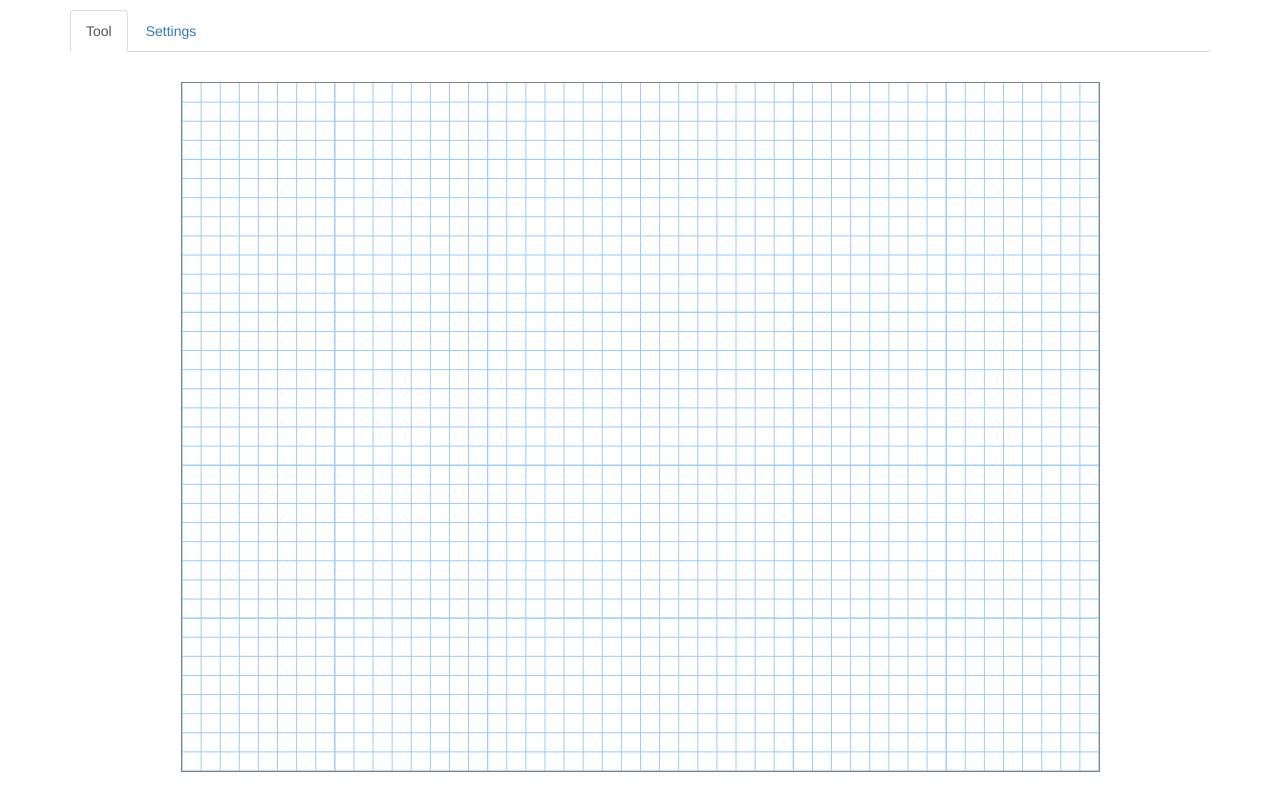
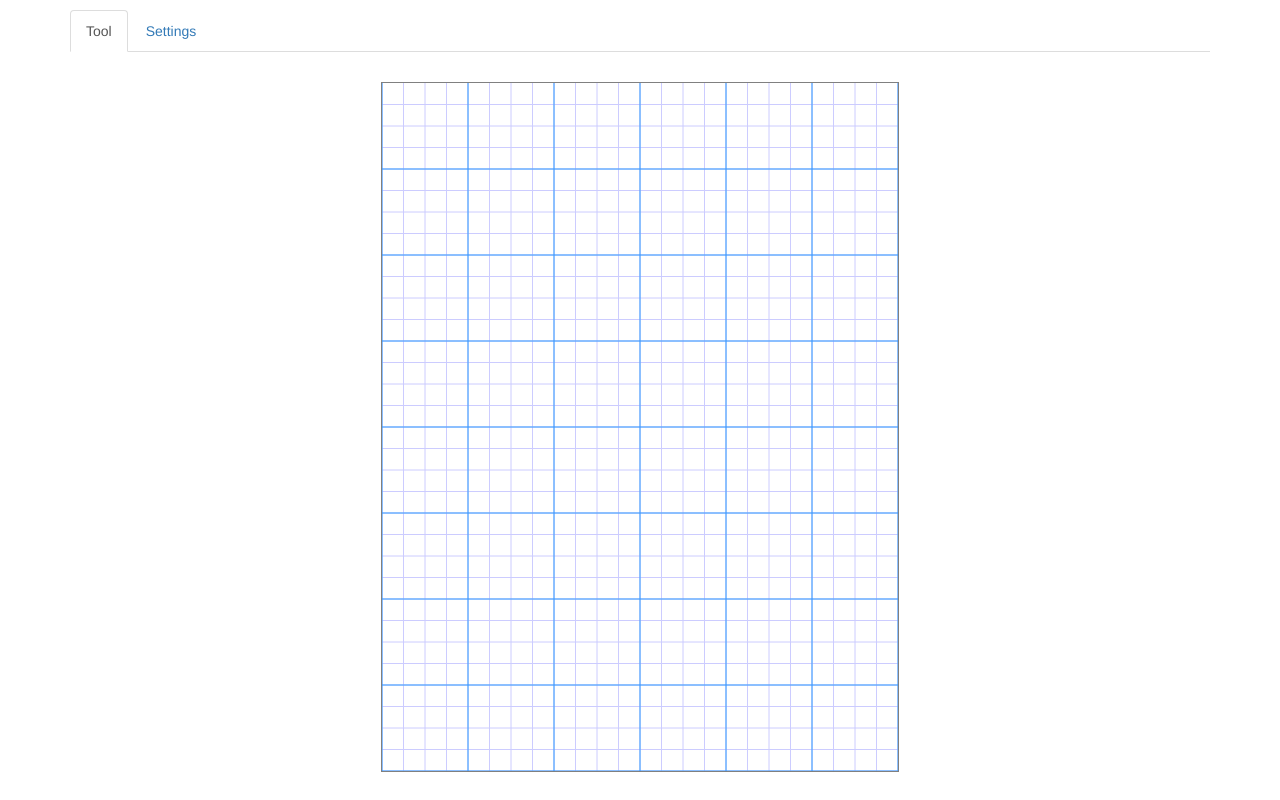
Before and after one commit to FabMo/fabmo-touchandgo-app, a website: page index.html in a window 1280 px wide. Drawn offline with Linux system fonts and the light colour scheme.

Commit message:
Fix some bugs in display and settings.  Install handibot defaults

```diff
--- a/index.html
+++ b/index.html
@@ -34,7 +34,7 @@
               <label class="control-label col-sm-2" for="toolxsize">Tool Size (X)</label>
               <div class="col-sm-10">
                 <div class="input-group">
-                  <input type="number" class="form-control num-input" id="width" placeholder="Size of the working area (X)" value="24">
+                  <input type="number" class="form-control num-input" id="width" placeholder="Size of the working area (X)" value="6">
                   <span class="input-group-addon">in</span>
                 </div>
               </div>
@@ -44,7 +44,7 @@
               <label class="control-label col-sm-2" for="toolysize">Tool Size (Y)</label>
               <div class="col-sm-10">
                 <div class="input-group">
-                  <input type="number" class="form-control num-input" id="height" placeholder="Size of the working area (Y)" value="18">
+                  <input type="number" class="form-control num-input" id="height" placeholder="Size of the working area (Y)" value="8">
                   <span class="input-group-addon">in</span>
                 </div>
               </div>
@@ -54,7 +54,7 @@
               <label class="control-label col-sm-2" for="majorgrid">Major Grid</label>
               <div class="col-sm-10">
                 <div class="input-group">
-                  <input type="number" class="form-control num-input" id="gridMajor" placeholder="Major grid spacing" value="4">
+                  <input type="number" class="form-control num-input" id="gridMajor" placeholder="Major grid spacing" value="1.0">
                   <span class="input-group-addon">in</span>
                 </div>
               </div>
@@ -138,7 +138,14 @@
             display.setOptions(options);
           });
 
-          $(".num-input").each(function(i) {validateInput($(this)); });
+          $(".num-input").each(function(i) {
+            var target = $(this);
+            var id = target.attr('id');
+            value = validateInput(target);
+            options = {};
+            options[id] = value;
+            display.setOptions(options);
+          });
 
           $('a[data-toggle="tab"]').on('shown.bs.tab', function (e) {
             resizeCanvas();
--- a/js/tooldisplay.js
+++ b/js/tooldisplay.js
@@ -12,18 +12,17 @@
         ToolDisplay.prototype.setOptions = function(options) {
           options = options || {};
 
-          this.gridMajor = options['gridMajor'] || this.options['gridMajor'] || 4.0;
-          this.gridMinor = options['gridMinor'] || this.options['gridMinor'] || 0.5;
-          this.gridMajorColor = options['gridMajorColor'] || this.options['gridMajorColor'] || '#99ccff';
-          this.gridMinorColor = options['gridMinorColor'] || this.options['gridMinorColor'] || '#99ccff';
+          this.gridMajor = options['gridMajor'] || this.options['gridMajor'] || 1.0;
+          this.gridMinor = options['gridMinor'] || this.options['gridMinor'] || 0.25;
+          this.gridMajorColor = options['gridMajorColor'] || this.options['gridMajorColor'] || '#3399ff';
+          this.gridMinorColor = options['gridMinorColor'] || this.options['gridMinorColor'] || '#ccccff';
           this.currentLocationColor = options['currentLocationColor'] || this.options['currentLocationColor'] || 'green';
           this.targetLocationColor = options['targetLocationColor'] || this.options['targetLocationColor'] || 'red';
-          this.actualWidth = options['width'] || this.options['width'] || 24.0;
-          this.actualHeight = options['height'] || this.options['height'] || 18.0;
+          this.actualWidth = options['width'] || this.options['width'] || 6.0;
+          this.actualHeight = options['height'] || this.options['height'] || 8.0;
           for(key in options) {
             this.options[key] = options[key];
           }
-          console.log(options);
           this.currentLocation = null;
           this.targetLocation = null;
         }
```
